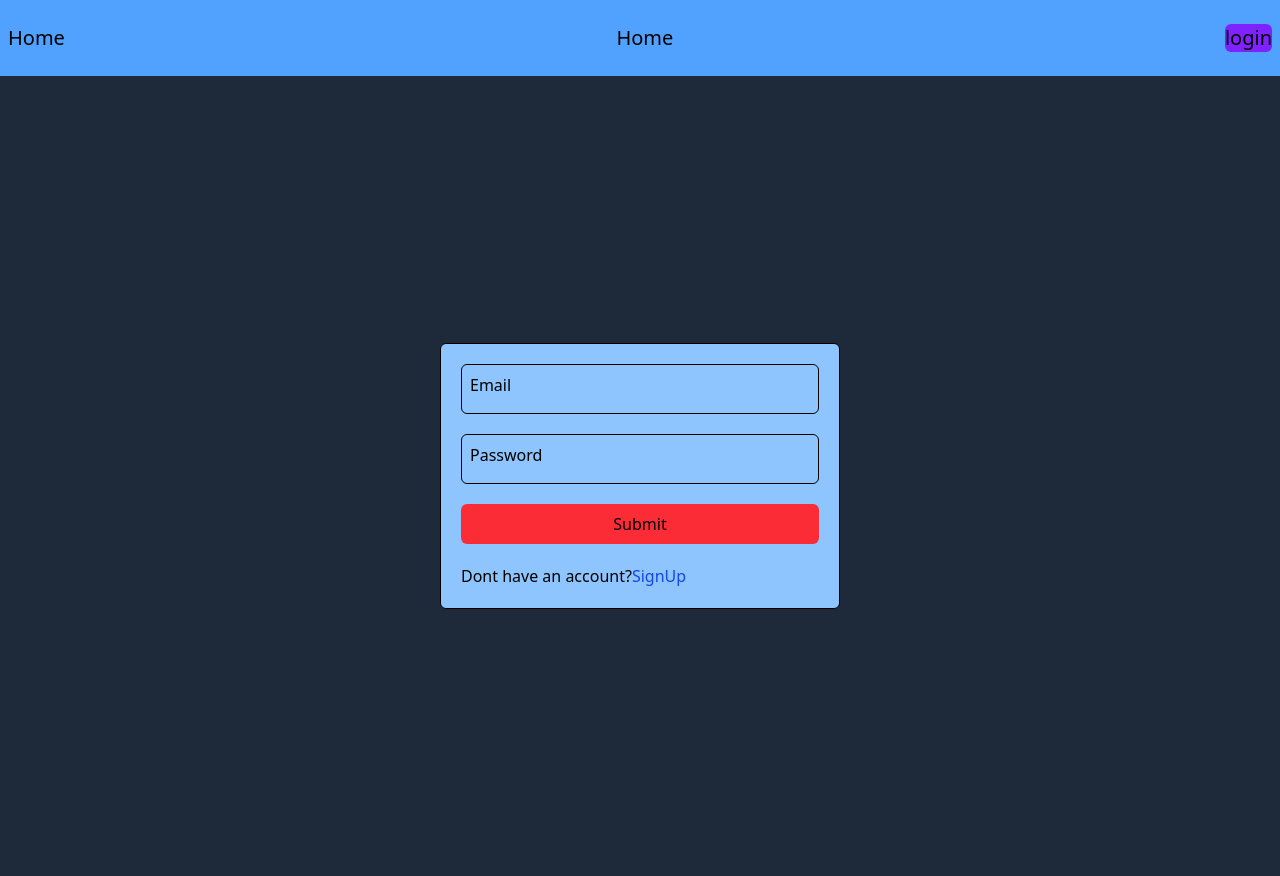
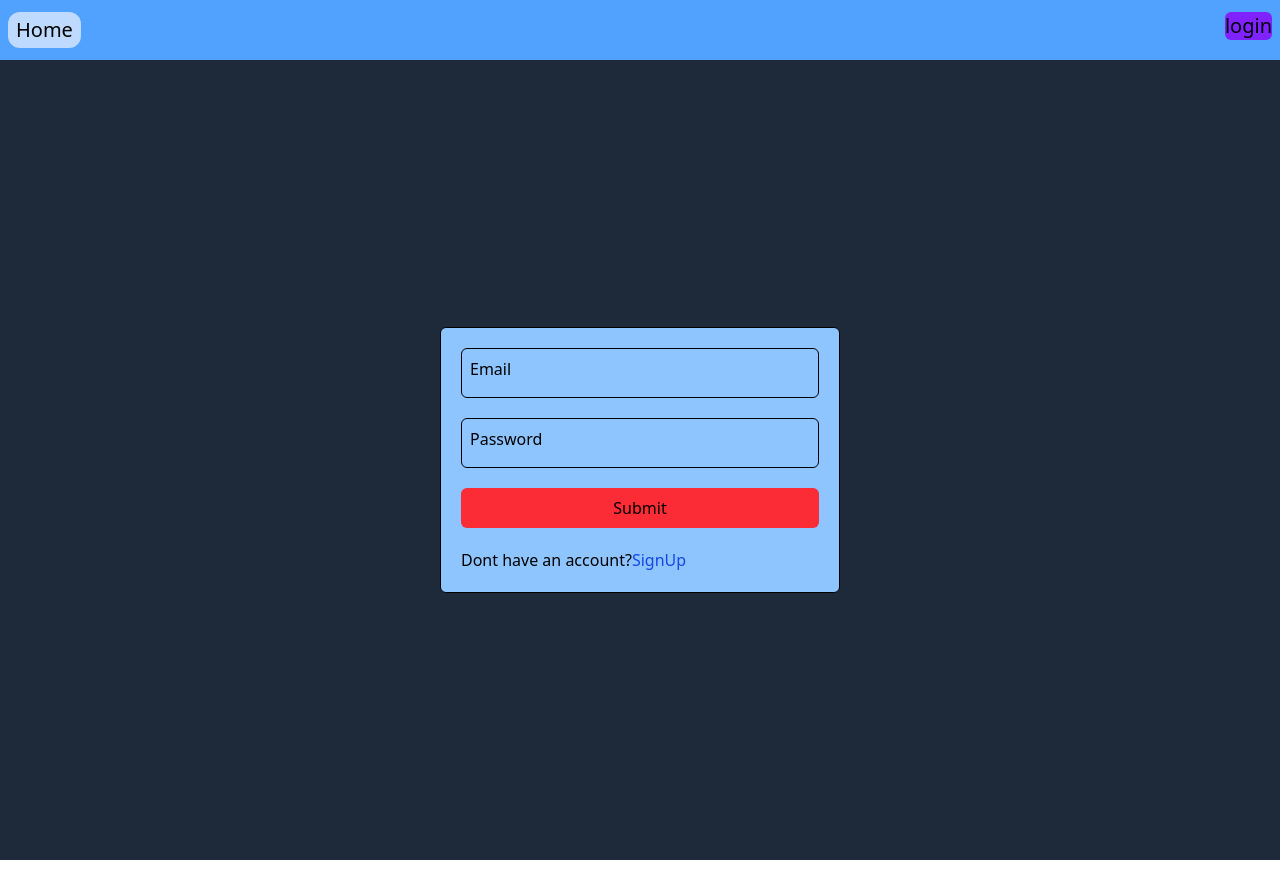
Before and after one commit to SanjeevKumar3662/chat-app-mern, a React app in the folder frontend/: page /login in a window 1280 px wide. Built offline with nearby package versions, Linux system fonts and the light colour scheme; no server answers; the HTML template or start-up script is replaced by a standard one.

Commit message:
remove home link

```diff
--- a/frontend/src/components/Navbar.jsx
+++ b/frontend/src/components/Navbar.jsx
@@ -5,14 +5,16 @@ import { useAuthStore } from "../store/useAuthStore";
 const Navbar = () => {
   const { authUser, logout } = useAuthStore();
 
-  console.log("authUser", authUser);
+  // console.log("authUser", authUser);
 
   return (
-    <div className="px-2 py-6 bg-blue-400 flex justify-between text-xl gap-5">
-      <Link to="/">
+    <div className="px-2 py-3 bg-blue-400 flex justify-between text-xl gap-5">
+      {/* <Link to="/">
         <div>Home</div>
-      </Link>
-      <span>{authUser ? `${authUser.fullName} is loggedIn ` : "Home"}</span>
+      </Link> */}
+      <span className=" py-1 px-2 bg-blue-200 rounded-xl">
+        {authUser ? `${authUser.fullName} is loggedIn ` : "Home"}
+      </span>
 
       {authUser ? (
         <button
```
